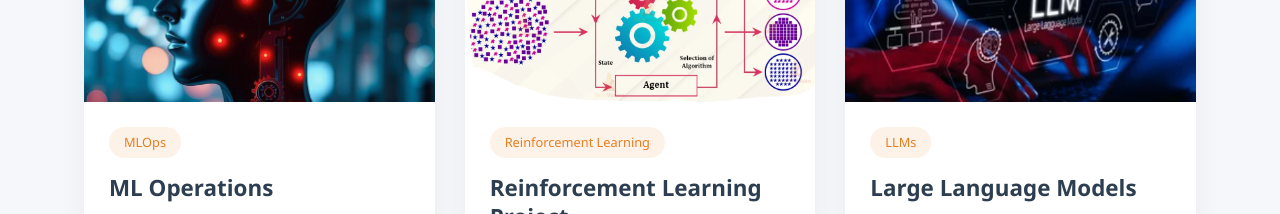
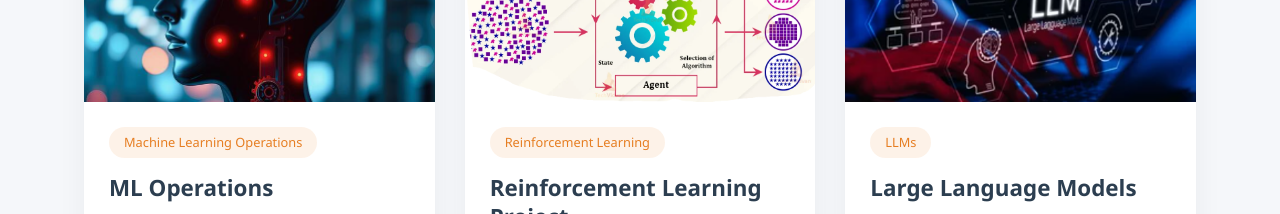
Before and after one commit to jorgemiguelcordeiro/jorgemiguelcordeiro.github.io, a plain HTML site: page index.html in a window 1280 px wide. Shown: the part 2480-2694 px from the top of the page. Drawn offline with Linux system fonts and the light colour scheme.

Commit message:
Update index.html

```diff
--- a/index.html
+++ b/index.html
@@ -636,7 +636,7 @@
                 <div class="project-card">
                     <div class="project-image" style="background-image: url('mlops.png'); background-size: cover; background-position: center;"></div>
                     <div class="project-content">
-                        <div class="project-category">MLOps</div>
+                        <div class="project-category">Machine Learning Operations</div>
                         <h3 class="project-title">ML Operations</h3>
                         <p class="project-description">Tools and frameworks for machine learning operations and deployment.</p>
                         <a href="https://github.com/jorgemiguelcordeiro/Machine-Learning-Operations-MLOps-/tree/main" class="project-link">View Project <i class="fas fa-arrow-right"></i></a>
```
